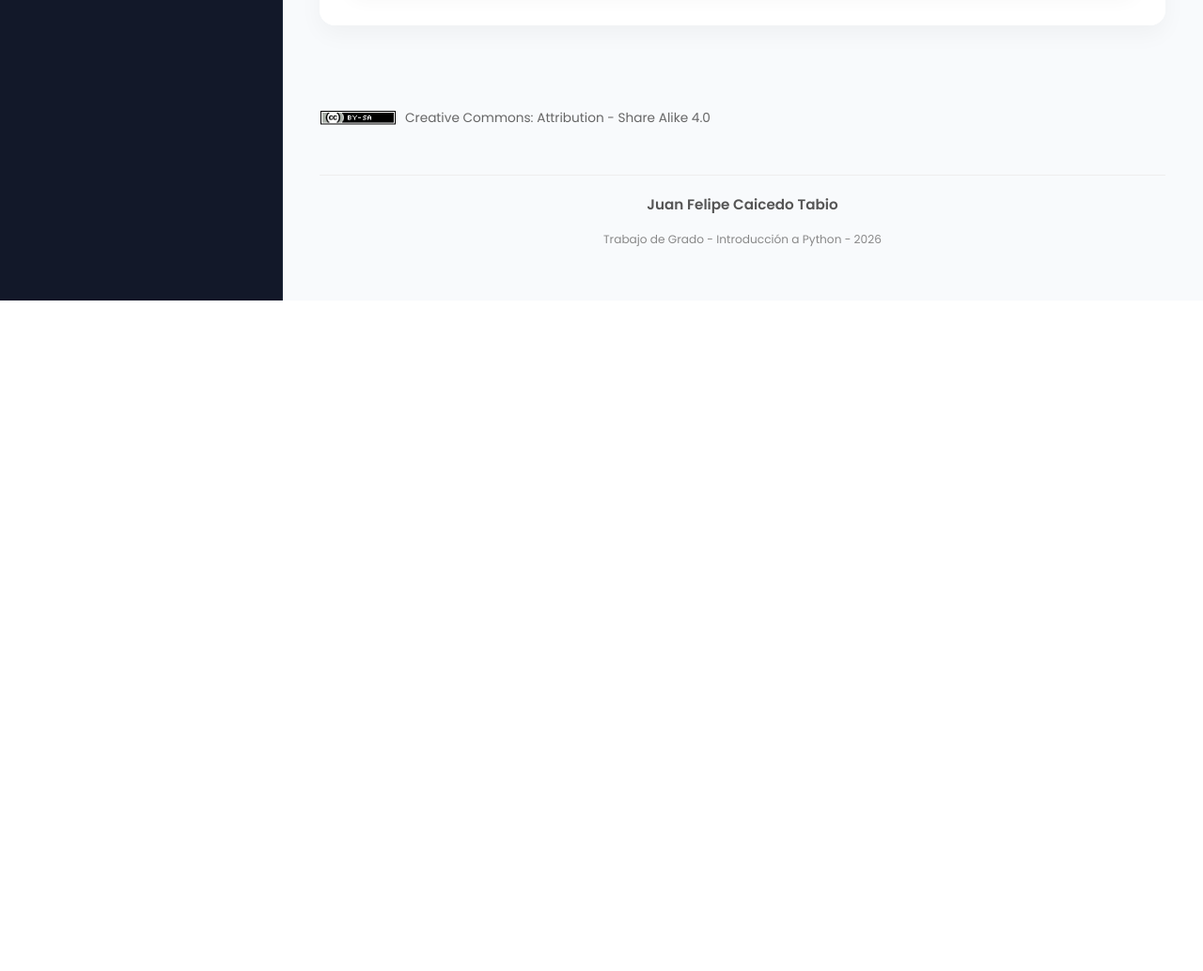
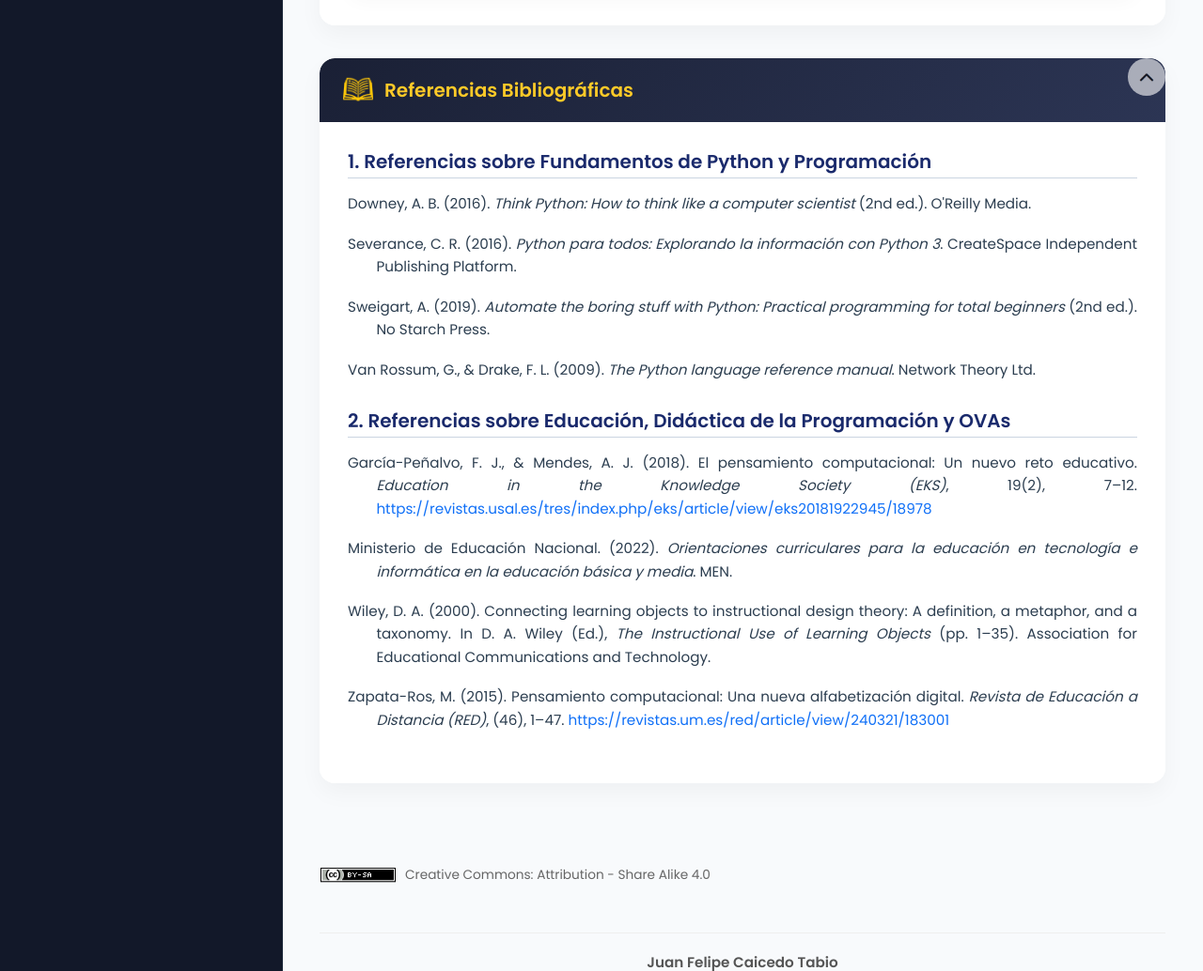
Before and after one commit to XFelipe41/Trabajao-de-Grado, a plain HTML site: page html/conclusiones-y-zona-de-retos.html in a window 1280 px wide. Shown: the part 1767-2801 px from the top of the page at 94% size. Before the commit the page ends 2118 px from the top, so only its background shows below. Drawn offline with Linux system fonts and the light colour scheme.

Commit message:
docs: agregar seccion de referencias bibliograficas en formato APA

```diff
--- a/html/conclusiones-y-zona-de-retos.html
+++ b/html/conclusiones-y-zona-de-retos.html
@@ -203,6 +203,34 @@
         }
     }
 
+    /* Sangría Francesa para Bibliografía APA */
+    .bibliografia-item {
+        padding-left: 2em;
+        text-indent: -2em;
+        margin-bottom: 1.2em;
+        text-align: justify;
+        line-height: 1.6;
+        font-size: 0.95em;
+        color: #2c3e50;
+    }
+    .bibliografia-item a {
+        color: #1070f7;
+        text-decoration: none;
+    }
+    .bibliografia-item a:hover {
+        text-decoration: underline;
+    }
+    .bibliografia-seccion {
+        margin-bottom: 25px;
+    }
+    .bibliografia-seccion-titulo {
+        font-size: 1.1em;
+        font-weight: 600;
+        color: #1a2a6c;
+        margin-bottom: 15px;
+        border-bottom: 1px solid #cbd5e1;
+        padding-bottom: 5px;
+    }
 </style>
 </head>
 <body class="exe-export exe-web-site" lang="es">
@@ -305,7 +333,53 @@
                         </div>
                     </div>
                 </div>
+            </div>
+        </article>
 
+        <!-- iDevice: Referencias Bibliográficas -->
+        <article id="idevice-referencias" class="box">
+            <header class="box-head">
+                <div class="box-icon exe-icon">
+                    <img src="../theme/icons/book.png" alt="">
+                </div>
+                <h1 class="box-title">Referencias Bibliográficas </h1>
+                <button class="box-toggle box-toggle-on" title="Ocultar/Mostrar contenido"> <span>Ocultar/Mostrar contenido</span></button>
+            </header>
+
+            <div class="box-content">
+                <div class="bibliografia-seccion">
+                    <h4 class="bibliografia-seccion-titulo">1. Referencias sobre Fundamentos de Python y Programación</h4>
+
+                    <div class="bibliografia-item">
+                        Downey, A. B. (2016). <em>Think Python: How to think like a computer scientist</em> (2nd ed.). O'Reilly Media.
+                    </div>
+                    <div class="bibliografia-item">
+                        Severance, C. R. (2016). <em>Python para todos: Explorando la información con Python 3</em>. CreateSpace Independent Publishing Platform.
+                    </div>
+                    <div class="bibliografia-item">
+                        Sweigart, A. (2019). <em>Automate the boring stuff with Python: Practical programming for total beginners</em> (2nd ed.). No Starch Press.
+                    </div>
+                    <div class="bibliografia-item">
+                        Van Rossum, G., & Drake, F. L. (2009). <em>The Python language reference manual</em>. Network Theory Ltd.
+                    </div>
+                </div>
+
+                <div class="bibliografia-seccion" style="margin-top: 30px;">
+                    <h4 class="bibliografia-seccion-titulo">2. Referencias sobre Educación, Didáctica de la Programación y OVAs</h4>
+
+                    <div class="bibliografia-item">
+                        García-Peñalvo, F. J., & Mendes, A. J. (2018). El pensamiento computacional: Un nuevo reto educativo. <em>Education in the Knowledge Society (EKS)</em>, 19(2), 7–12. <a href="https://revistas.usal.es/tres/index.php/eks/article/view/eks20181922945/18978" target="_blank" rel="noopener">https://revistas.usal.es/tres/index.php/eks/article/view/eks20181922945/18978</a>
+                    </div>
+                    <div class="bibliografia-item">
+                        Ministerio de Educación Nacional. (2022). <em>Orientaciones curriculares para la educación en tecnología e informática en la educación básica y media</em>. MEN.
+                    </div>
+                    <div class="bibliografia-item">
+                        Wiley, D. A. (2000). Connecting learning objects to instructional design theory: A definition, a metaphor, and a taxonomy. In D. A. Wiley (Ed.), <em>The Instructional Use of Learning Objects</em> (pp. 1–35). Association for Educational Communications and Technology.
+                    </div>
+                    <div class="bibliografia-item">
+                        Zapata-Ros, M. (2015). Pensamiento computacional: Una nueva alfabetización digital. <em>Revista de Educación a Distancia (RED)</em>, (46), 1–47. <a href="https://revistas.um.es/red/article/view/240321/183001" target="_blank" rel="noopener">https://revistas.um.es/red/article/view/240321/183001</a>
+                    </div>
+                </div>
             </div>
         </article>
 
```
